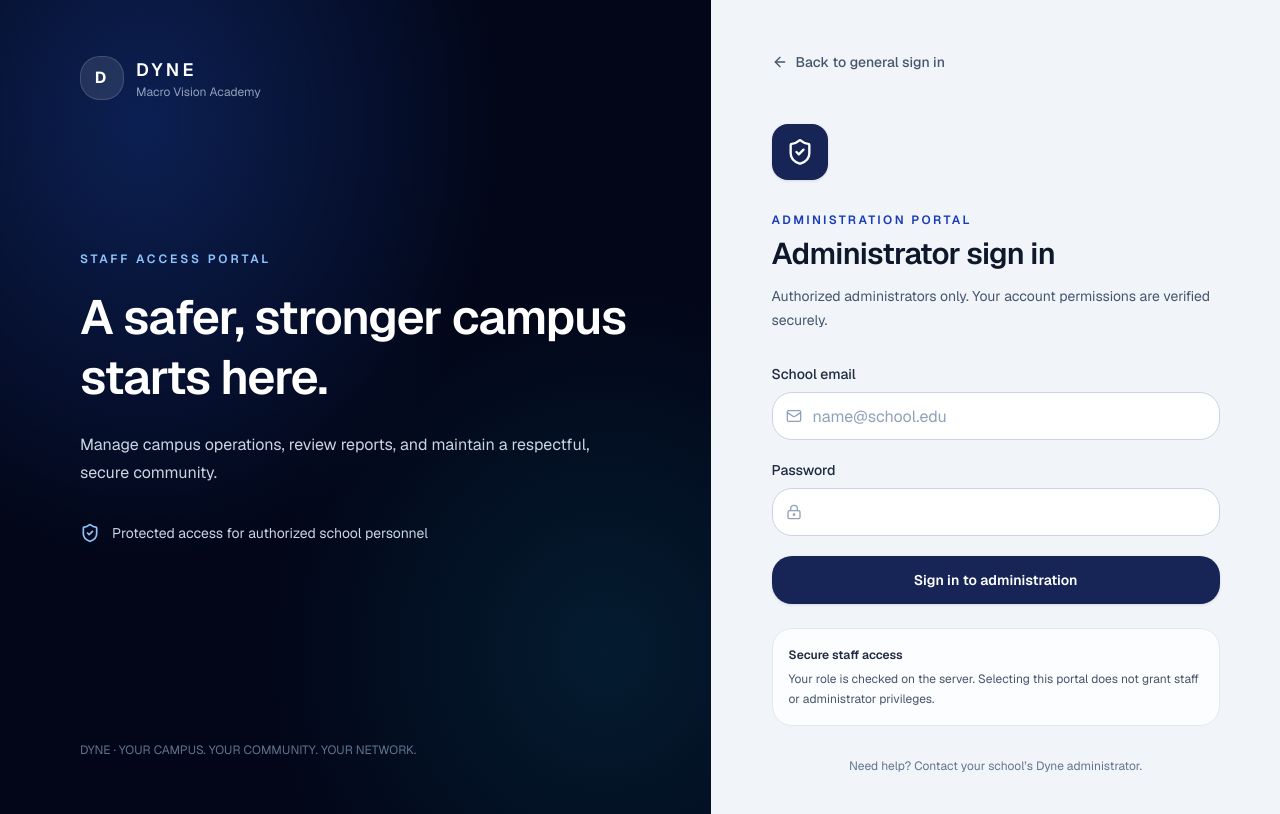
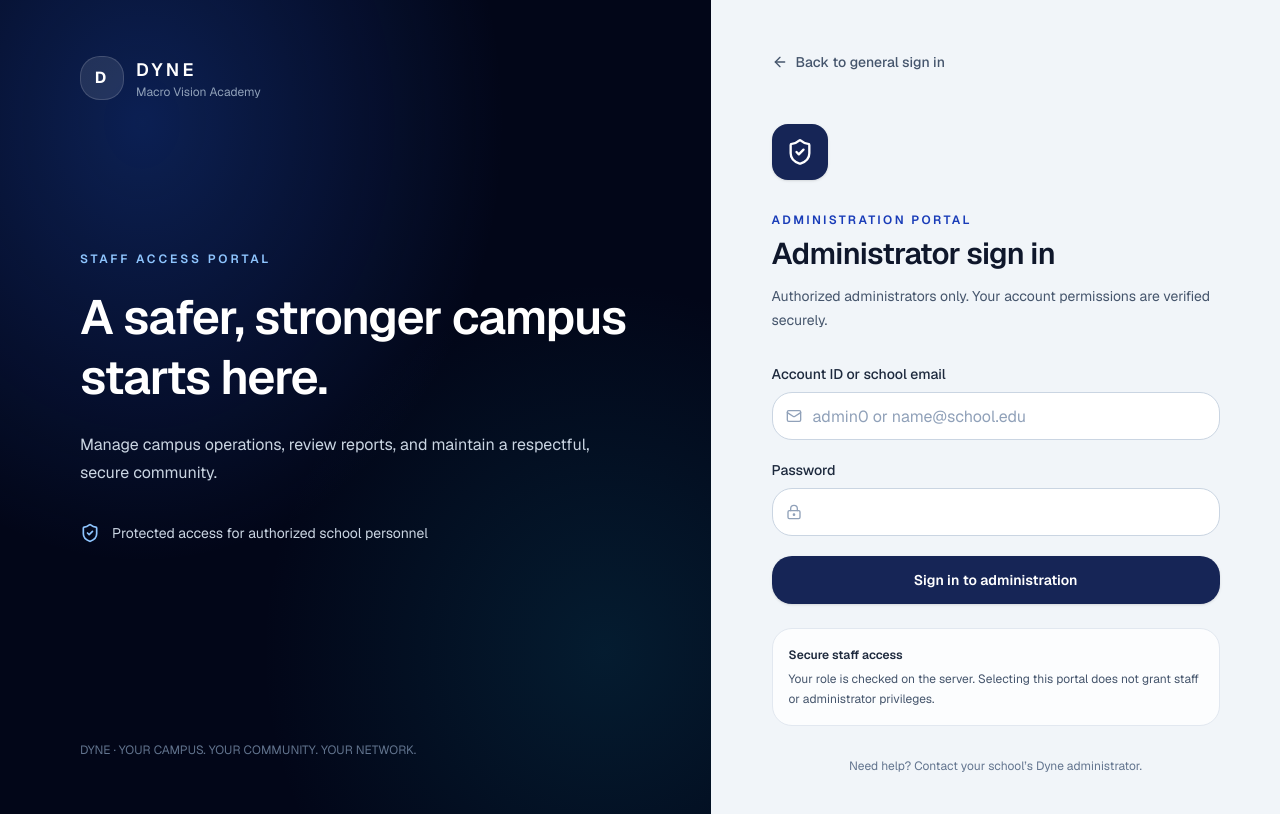
Before and after one commit to manansulya01/Dyne, a Next.js app: page /admin/login in a window 1280 px wide. Built offline with nearby package versions, Linux system fonts and the light colour scheme; no server answers.

Commit message:
fix: accept staff account IDs on portal sign in

```diff
--- a/src/components/auth/StaffLoginForm.tsx
+++ b/src/components/auth/StaffLoginForm.tsx
@@ -9,7 +9,7 @@ type StaffPortal = "teacher" | "admin";
 
 export function StaffLoginForm({ portal }: { portal: StaffPortal }) {
   const router = useRouter();
-  const [email, setEmail] = useState("");
+  const [identifier, setIdentifier] = useState("");
   const [password, setPassword] = useState("");
   const [error, setError] = useState<string | null>(null);
   const [loading, setLoading] = useState(false);
@@ -21,7 +21,7 @@ export function StaffLoginForm({ portal }: { portal: StaffPortal }) {
     setLoading(true);
     try {
       const body = new FormData();
-      body.set("email", email);
+      body.set("identifier", identifier);
       body.set("password", password);
       body.set("portal", portal);
       const response = await fetch("/api/auth/login", { method: "POST", body });
@@ -74,17 +74,17 @@ export function StaffLoginForm({ portal }: { portal: StaffPortal }) {
 
             <form onSubmit={submit} className="mt-8 space-y-5">
               <div>
-                <label htmlFor="staff-email" className="mb-2 block text-sm font-medium text-slate-800">School email</label>
+                <label htmlFor="staff-identifier" className="mb-2 block text-sm font-medium text-slate-800">Account ID or school email</label>
                 <div className="relative">
                   <Mail aria-hidden="true" className="pointer-events-none absolute left-3.5 top-1/2 h-4 w-4 -translate-y-1/2 text-slate-400" />
-                  <input id="staff-email" name="email" type="email" autoComplete="username" required maxLength={254} value={email} onChange={(e) => setEmail(e.target.value)} disabled={loading} placeholder="name@school.edu" className="h-12 w-full rounded-xl border border-slate-300 bg-white pl-10 pr-3 text-base outline-none transition placeholder:text-slate-400 focus:border-blue-700 focus:ring-4 focus:ring-blue-100 disabled:opacity-60" />
+                  <input id="staff-identifier" name="identifier" type="text" autoComplete="username" required maxLength={254} value={identifier} onChange={(e) => setIdentifier(e.target.value)} disabled={loading} placeholder={isTeacher ? "staff0 or name@school.edu" : "admin0 or name@school.edu"} className="h-12 w-full rounded-xl border border-slate-300 bg-white pl-10 pr-3 text-base outline-none transition placeholder:text-slate-400 focus:border-blue-700 focus:ring-4 focus:ring-blue-100 disabled:opacity-60" />
                 </div>
               </div>
               <div>
                 <label htmlFor="staff-password" className="mb-2 block text-sm font-medium text-slate-800">Password</label>
                 <div className="relative">
                   <LockKeyhole aria-hidden="true" className="pointer-events-none absolute left-3.5 top-1/2 h-4 w-4 -translate-y-1/2 text-slate-400" />
-                  <input id="staff-password" name="password" type="password" autoComplete="current-password" required minLength={8} maxLength={128} value={password} onChange={(e) => setPassword(e.target.value)} disabled={loading} className="h-12 w-full rounded-xl border border-slate-300 bg-white pl-10 pr-3 text-base outline-none transition focus:border-blue-700 focus:ring-4 focus:ring-blue-100 disabled:opacity-60" />
+                  <input id="staff-password" name="password" type="password" autoComplete="current-password" required maxLength={128} value={password} onChange={(e) => setPassword(e.target.value)} disabled={loading} className="h-12 w-full rounded-xl border border-slate-300 bg-white pl-10 pr-3 text-base outline-none transition focus:border-blue-700 focus:ring-4 focus:ring-blue-100 disabled:opacity-60" />
                 </div>
               </div>
               {error && <p role="alert" className="rounded-xl border border-red-200 bg-red-50 px-4 py-3 text-sm text-red-800">{error}</p>}
```
